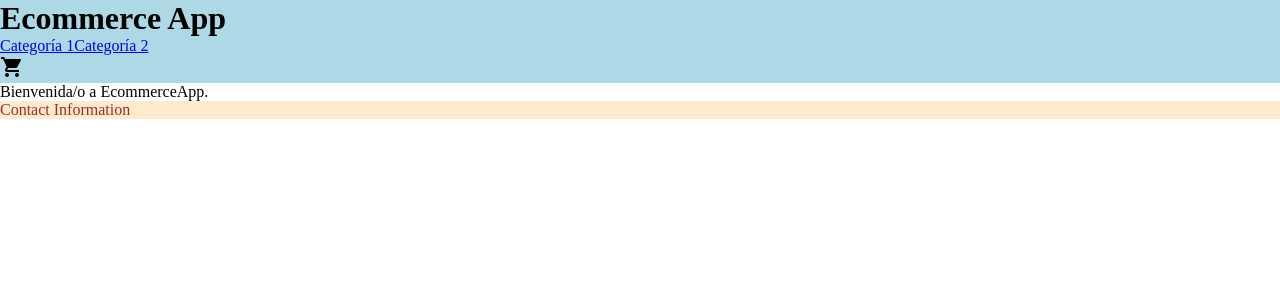
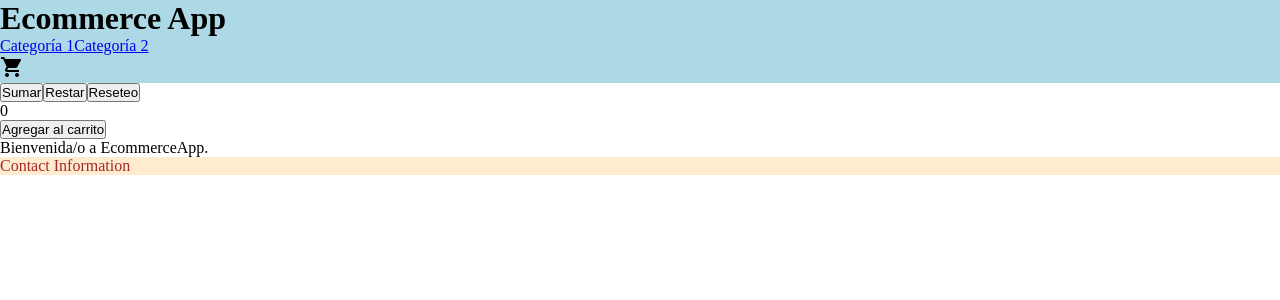
Before and after one commit to JaguRom/app, a React (Create React App) app: page / in a window 1280 px wide. Shown: the top 300 px of the page. Built offline with nearby package versions, Linux system fonts and the light colour scheme.

Commit message:
"Desafío incorporar contador"

```diff
--- a/src/App.js
+++ b/src/App.js
@@ -2,13 +2,17 @@
 import NavBar from "./Components/NavBar"
 //Import Footer
 import Footer from "./Components/Footer"
+//Import ItemListContainer
 import ItemListContainer from "./Components/ItemListContainer"
+//Import ItemCount
+import ItemCount from "./Components/ItemCount"
 
 const App = () =>{
     return(
         //Esto es un fragmento
         <>
         <NavBar/>
+        <ItemCount stock="10"/>
         <ItemListContainer greeting="Bienvenida/o a EcommerceApp."/>
         <Footer/>
         </>
--- /dev/null
+++ b/src/Components/ItemCount.js
@@ -0,0 +1,33 @@
+//Importar useState
+import { useState } from "react";
+
+//Variable contador
+const ItemCount= ({stock}) =>{
+
+
+const [ contador, setContador ] = useState(0);
+    const sumaContador = () => setContador( contador +1 );
+    const restaContador = () => setContador( contador -1 );
+    const reseteaContador = () => setContador(0);
+
+const onAdd= ()=>{
+    if (contador>stock){
+    console.log("No hay stock disponible")
+    } else{
+    console.log ("Su producto ha sido guardado en el carrito")
+    }
+}
+
+return (
+    <>
+    <button onClick={sumaContador}>Sumar</button>
+    <button onClick={restaContador}>Restar</button>
+    <button onClick={reseteaContador}>Reseteo</button>
+    <p>{contador}</p>
+    <button onClick={onAdd}>Agregar al carrito</button>
+    </>
+)
+}
+
+//Exportar ItemCount
+export default ItemCount
```
